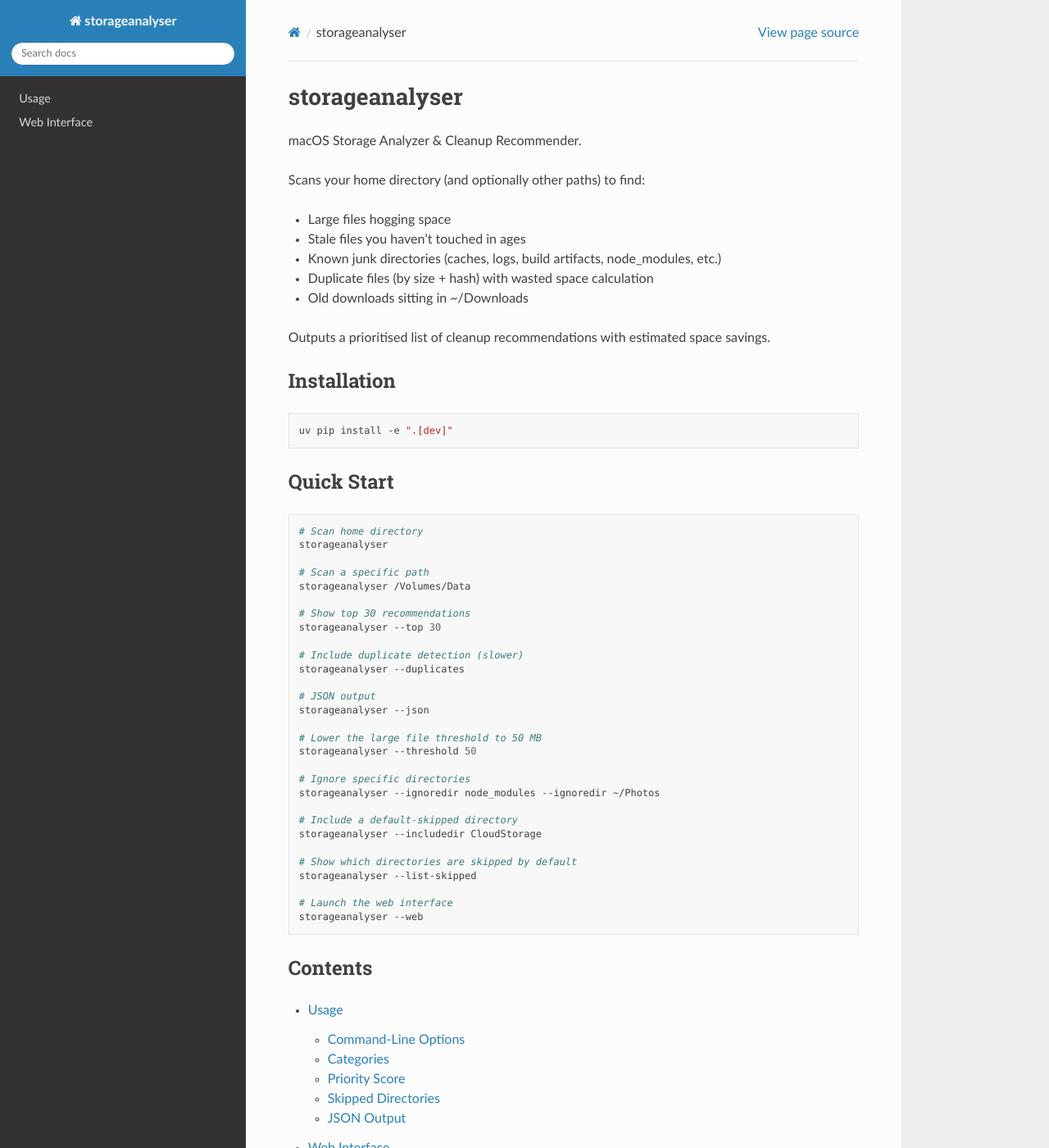
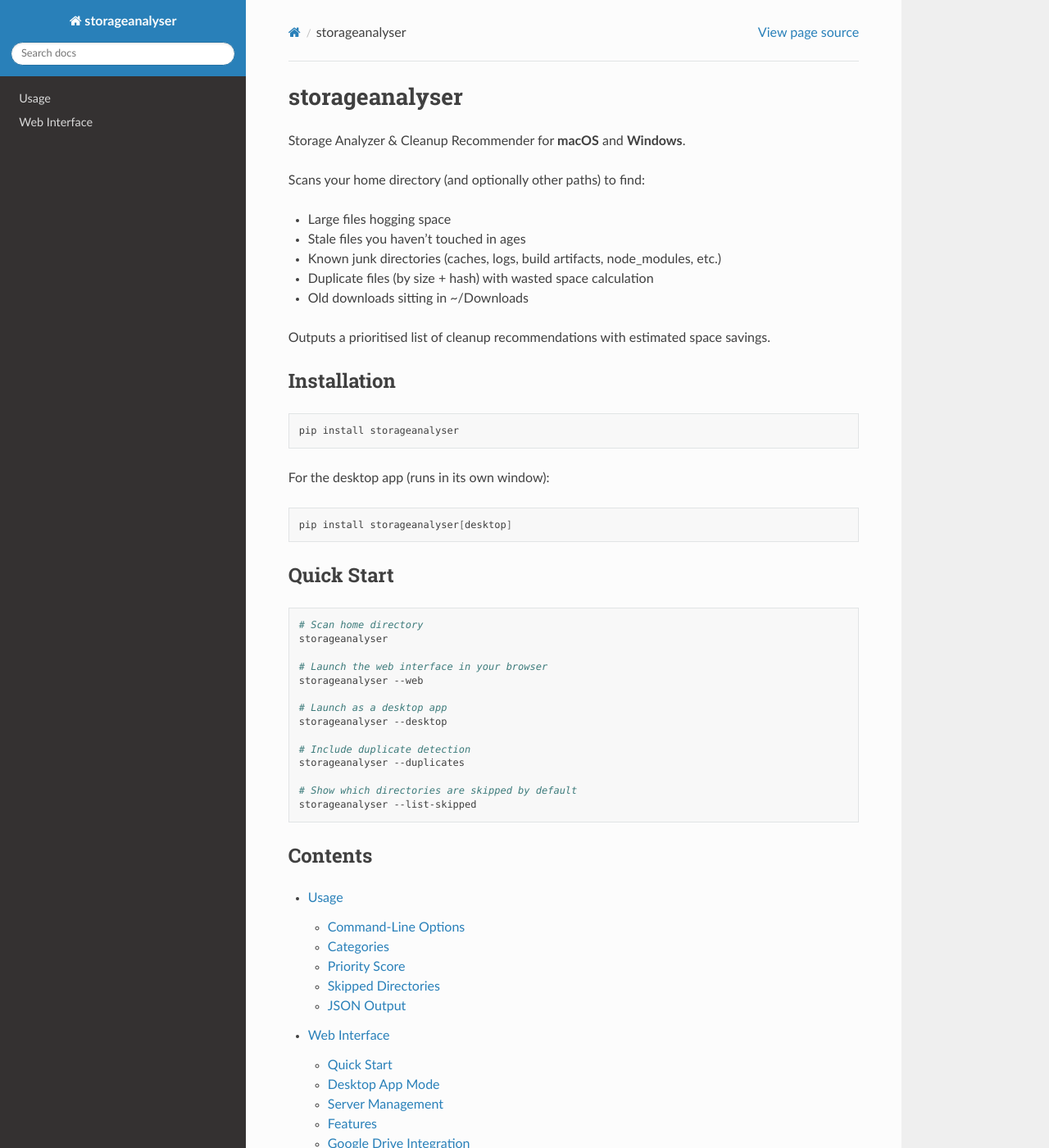
Before and after one commit to jdrumgoole/storageanalyser, a Sphinx documentation site: the page built from docs/index.md, in a window 1280 px wide and 1400 px high. Shown: the whole window at 82% size. Built offline with Sphinx 7.4.7 and the Read the Docs theme 3.1.0, drawn with Linux system fonts in a browser that asks for light colours.

Commit message:
Bump to 0.1.4, add desktop app documentation
- Document --desktop flag and pip install storageanalyser[desktop]
- Add Desktop App section to README, usage.md, web.md, and index.md
- Add desktop app to platform support table
- Update docs for multi-OS branding

Co-Authored-By: Claude Opus 4.6 (1M context) <noreply@anthropic.com>

````diff
--- a/docs/index.md
+++ b/docs/index.md
@@ -1,6 +1,6 @@
 # storageanalyser
 
-macOS Storage Analyzer & Cleanup Recommender.
+Storage Analyzer & Cleanup Recommender for **macOS** and **Windows**.
 
 Scans your home directory (and optionally other paths) to find:
 
@@ -15,7 +15,13 @@ Outputs a prioritised list of cleanup recommendations with estimated space savin
 ## Installation
 
 ```bash
-uv pip install -e ".[dev]"
+pip install storageanalyser
+```
+
+For the desktop app (runs in its own window):
+
+```bash
+pip install storageanalyser[desktop]
 ```
 
 ## Quick Start
@@ -24,32 +30,17 @@ uv pip install -e ".[dev]"
 # Scan home directory
 storageanalyser
 
-# Scan a specific path
-storageanalyser /Volumes/Data
+# Launch the web interface in your browser
+storageanalyser --web
 
-# Show top 30 recommendations
-storageanalyser --top 30
+# Launch as a desktop app
+storageanalyser --desktop
 
-# Include duplicate detection (slower)
+# Include duplicate detection
 storageanalyser --duplicates
-
-# JSON output
-storageanalyser --json
-
-# Lower the large file threshold to 50 MB
-storageanalyser --threshold 50
-
-# Ignore specific directories
-storageanalyser --ignoredir node_modules --ignoredir ~/Photos
-
-# Include a default-skipped directory
-storageanalyser --includedir CloudStorage
 
 # Show which directories are skipped by default
 storageanalyser --list-skipped
-
-# Launch the web interface
-storageanalyser --web
 ```
 
 ## Contents
--- a/pyproject.toml
+++ b/pyproject.toml
@@ -1,6 +1,6 @@
 [project]
 name = "storageanalyser"
-version = "0.1.3"
+version = "0.1.4"
 description = "Storage Analyzer & Cleanup Recommender"
 readme = "README.md"
 requires-python = ">=3.13"
--- a/src/storageanalyser/__init__.py
+++ b/src/storageanalyser/__init__.py
@@ -1,3 +1,3 @@
 """Storage Analyzer & Cleanup Recommender."""
 
-__version__ = "0.1.3"
+__version__ = "0.1.4"
````
Also changed, not shown: README.md (+15 -0 lines), docs/usage.md (+2 -1 lines), docs/web.md (+27 -1 lines).
